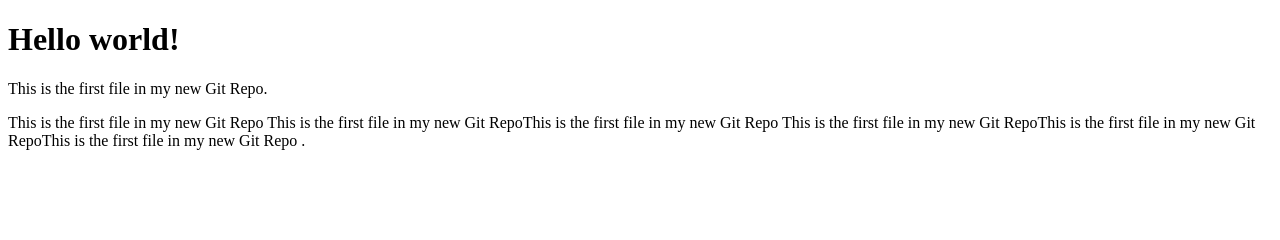
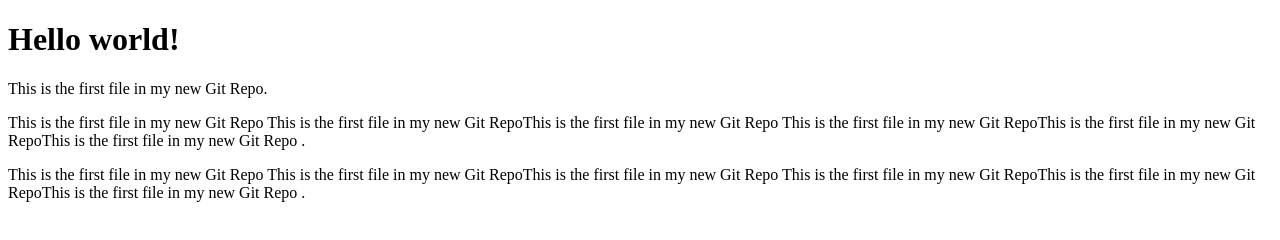
Before and after one commit to douniaflynbeds/hello-world, a plain HTML site: page text.html in a window 1280 px wide. Drawn offline with Linux system fonts and the light colour scheme.

Commit message:
Update text.html

```diff
--- a/text.html
+++ b/text.html
@@ -10,6 +10,9 @@
 <p>This is the first file in my new Git Repo This is the first file in my new Git RepoThis is the first file in my new Git Repo
     This is the first file in my new Git RepoThis is the first file in my new Git RepoThis is the first file in my new Git Repo .</p>
 
+<p>This is the first file in my new Git Repo This is the first file in my new Git RepoThis is the first file in my new Git Repo
+    This is the first file in my new Git RepoThis is the first file in my new Git RepoThis is the first file in my new Git Repo .</p>
+
 
 </body>
 </html>
```
